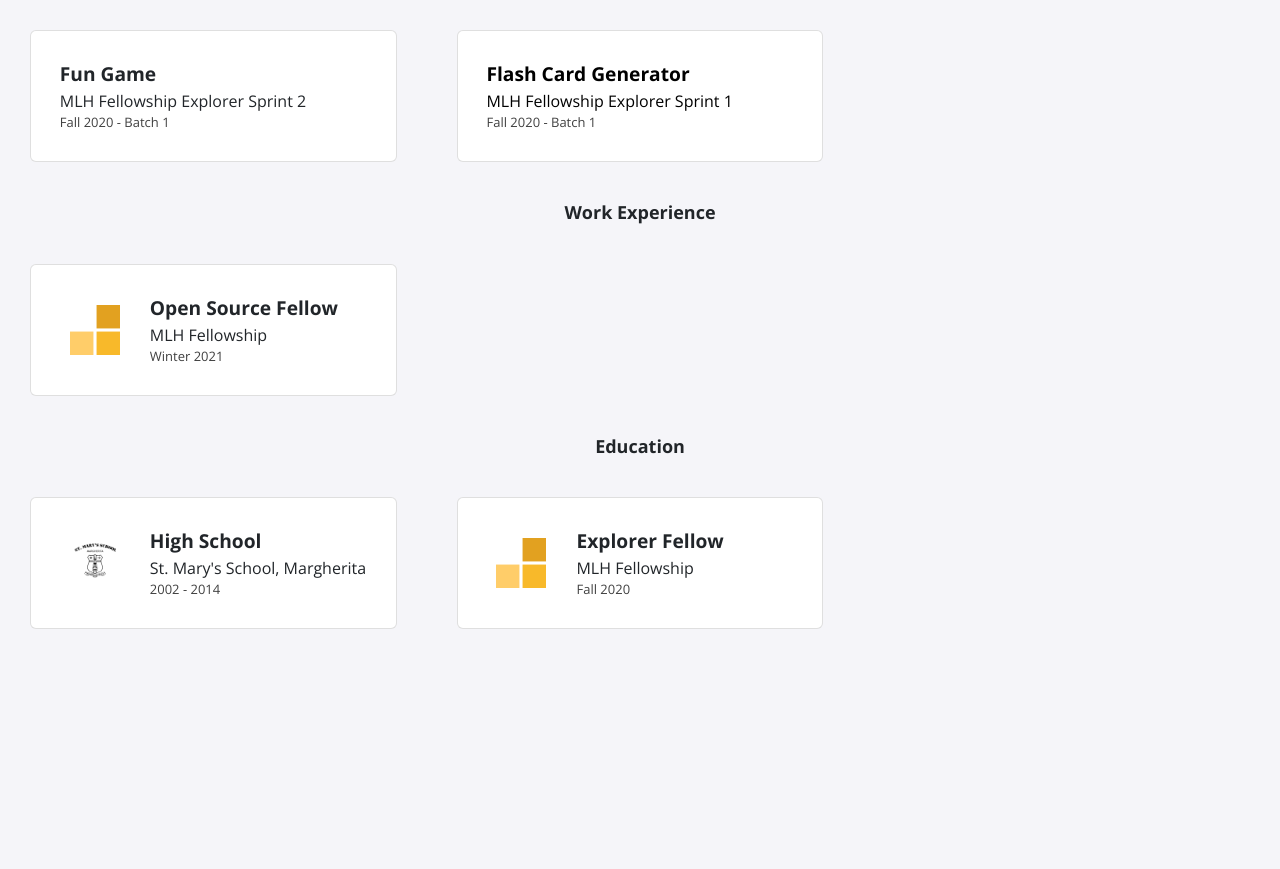
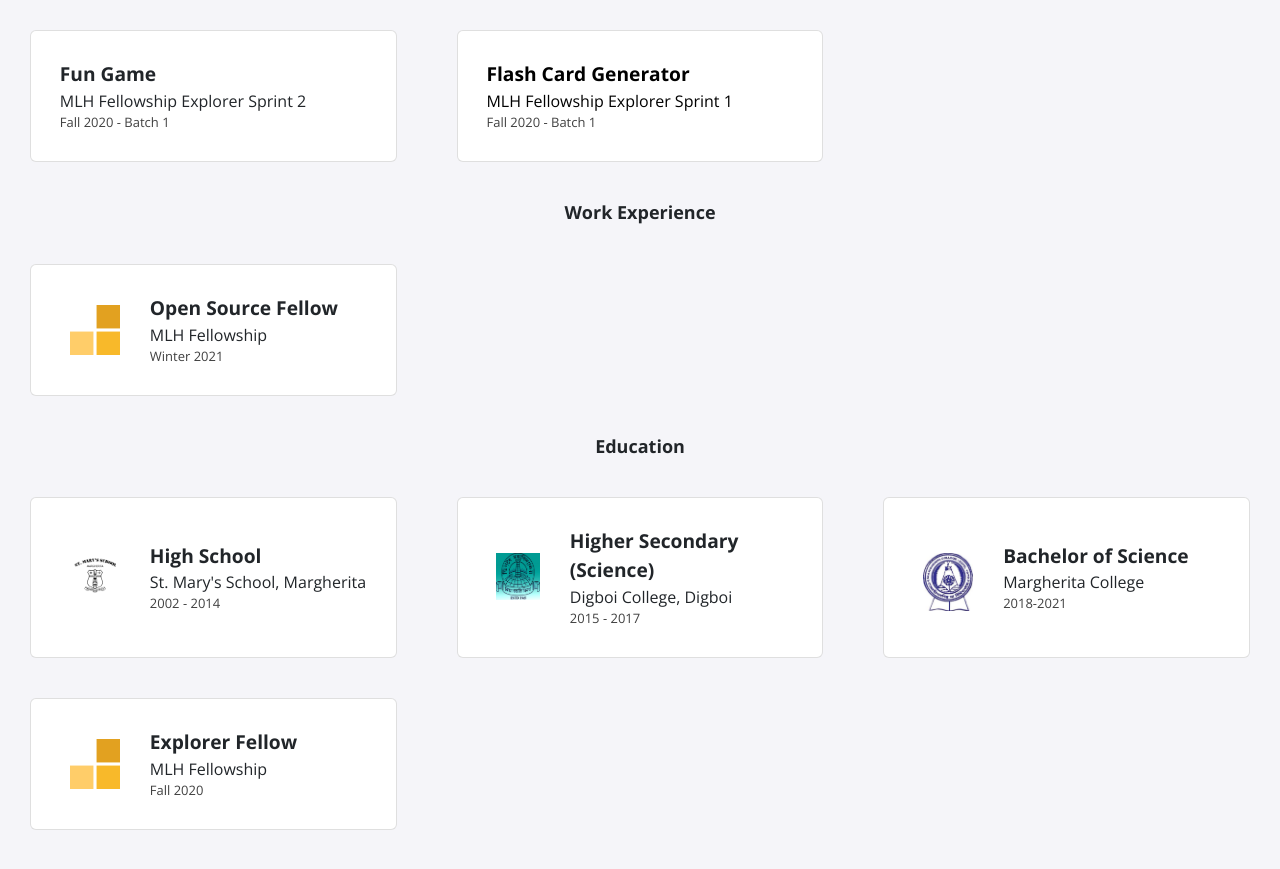
Before and after one commit to imshawan/MLH-Felloship, a Jekyll site: the page built from index.html, in a window 1280 px wide and 900 px high, scrolled down 643 px. Shown: the top 869 px of the window. Built offline with Jekyll 4.4.1, drawn with Linux system fonts in a browser that asks for light colours; nearby versions of some CDN libraries; before the commit the page ends 1342 px from its top, so only the background shows below that.

Commit message:
Update education.yml

```diff
--- a/_data/education.yml
+++ b/_data/education.yml
@@ -3,6 +3,16 @@
   dates: 2002 - 2014
   logo: school.jpg
 
+- course: Higher Secondary (Science)
+  institute: Digboi College, Digboi
+  dates: 2015 - 2017
+  logo: hs.png
+
+- course: Bachelor of Science
+  institute: Margherita College
+  dates: 2018-2021
+  logo: mrgclg.jpg
+
 - course: Explorer Fellow
   institute: MLH Fellowship
   dates: Fall 2020
```
